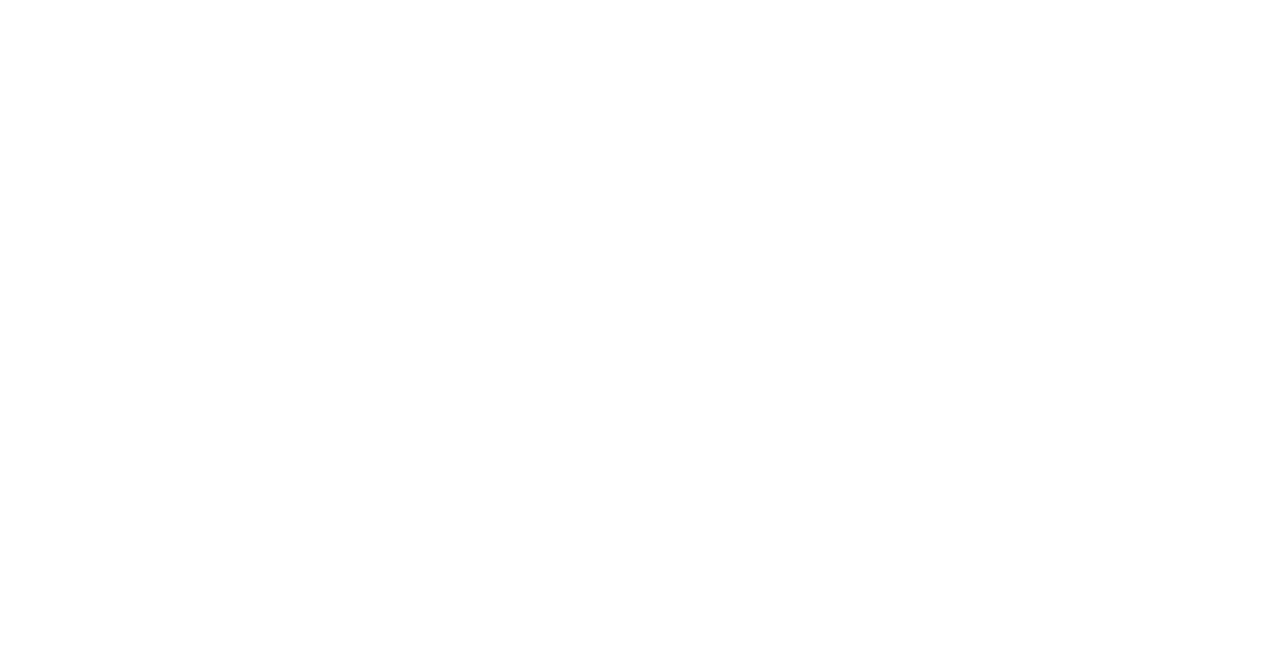
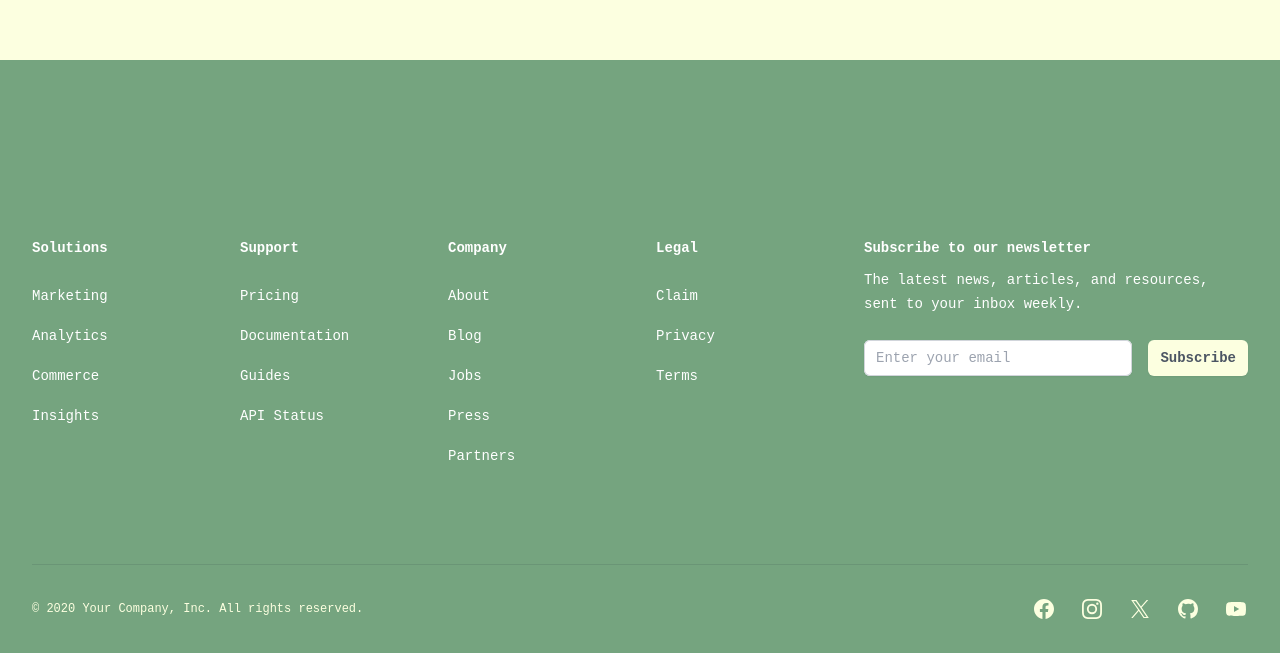
Before and after one commit to Maybol283/Garms, a React (Vite) app in the folder frontend/: page / in a window 1280 px wide. Shown: the part 2132-2785 px from the top of the page. Before the commit the page ends 800 px from the top, so only its background shows below. Built offline with nearby package versions, Linux system fonts and the light colour scheme.

Commit message:
gave up on using snap and falling header at the same time, updated checkout

```diff
--- a/frontend/src/App.tsx
+++ b/frontend/src/App.tsx
@@ -9,11 +9,14 @@
 import ShopBase from "./pages/ShopBase";
 import Cart from "./pages/Cart";
 import Checkout from "./pages/Checkout";
+import Footer from "./components/Footer";
 
 function App() {
   return (
     <BrowserRouter>
       <CartProvider>
+        <Header />
+        <div className="bg-palette-1">
           <Routes>
             <Route path="/" element={<Home />} />
             <Route path="/Mission" element={<Mission />} />
@@ -23,6 +26,8 @@
             <Route path="/Shop/:category/:item" element={<Product />} />
             <Route path="/Checkout" element={<Checkout />} />
           </Routes>
+        </div>
+        <Footer />
       </CartProvider>
     </BrowserRouter>
   );
--- a/frontend/src/components/Footer.tsx
+++ b/frontend/src/components/Footer.tsx
@@ -90,11 +90,11 @@
   };
 
   return (
-    <footer
-      className="bg-palette-3 pt-12 overflow-hidden w-full h-screen"
-      aria-labelledby="footer-heading"
-    >
-      <div className="mx-auto max-w-7xl px-6 pb-8 pt-20 sm:pt-24 lg:px-8 lg:pt-32 overflow-hidden">
+    <footer className="bg-palette-3 pt-12" aria-labelledby="footer-heading">
+      <h2 id="footer-heading" className="sr-only">
+        Footer
+      </h2>
+      <div className="mx-auto max-w-7xl px-6 pb-8 pt-20 sm:pt-24 lg:px-8 lg:pt-32">
         <div className="xl:grid xl:grid-cols-3 xl:gap-8">
           <div className="grid grid-cols-2 gap-8 xl:col-span-2">
             <div className="md:grid md:grid-cols-2 md:gap-8">
@@ -179,7 +179,9 @@
               weekly.
             </p>
             <form className="mt-6 sm:flex sm:max-w-md">
-              <label htmlFor="email-address">Email address</label>
+              <label htmlFor="email-address" className="sr-only">
+                Email address
+              </label>
               <input
                 type="email"
                 name="email-address"
@@ -208,11 +210,12 @@
                 href={item.href}
                 className="text-palette-1 hover:text-gray-300"
               >
+                <span className="sr-only">{item.name}</span>
                 <item.icon className="h-6 w-6 " aria-hidden="true" />
               </a>
             ))}
           </div>
-          <p className="mt-8 text-xs leading-5 text-gray-500 md:order-1 md:mt-0">
+          <p className="mt-8 text-xs leading-5 text-palette-1 md:order-1 md:mt-0">
             &copy; 2020 Your Company, Inc. All rights reserved.
           </p>
         </div>
--- a/frontend/src/pages/Cart.tsx
+++ b/frontend/src/pages/Cart.tsx
@@ -2,7 +2,6 @@
 import { CartContext } from "../context/CartProvider";
 import { useContext, useState, useEffect } from "react";
 import { Link } from "react-router-dom";
-import Footer from "../components/Footer";
 
 export default function Cart() {
   const cart = useContext(CartContext);
@@ -13,6 +12,7 @@
       const newTotal = cart.getCartTotal();
       setTotal(newTotal);
     }
+    console.log(cart?.cartItems);
   }, [cart?.cartItems]);
 
   return (
@@ -28,7 +28,7 @@
               <h2 id="cart-heading" className="sr-only">
                 Items in your shopping cart
               </h2>
-
+              {cart?.cartItems.length === undefined ? (
                 <ul
                   role="list"
                   className="divide-y divide-gray-200 border-b border-t border-gray-200"
@@ -102,6 +102,9 @@
                     </li>
                   ))}
                 </ul>
+              ) : (
+                <div className="text-center"> No Items In Cart</div>
+              )}
             </section>
 
             {/* Order summary */}
@@ -151,7 +154,6 @@
           </form>
         </div>
       </div>
-      <Footer />
     </>
   );
 }
--- a/frontend/src/pages/Checkout.tsx
+++ b/frontend/src/pages/Checkout.tsx
@@ -7,7 +7,6 @@
 import { useContext, useEffect, useState } from "react";
 import { CartContext } from "../context/CartProvider";
 import { Link } from "react-router-dom";
-import Footer from "../components/Footer";
 
 const discount = { code: "CHEAPSKATE", amount: 24 };
 
@@ -520,7 +519,6 @@
           </div>
         </section>
       </main>
-      <Footer />
     </>
   );
 }
--- a/frontend/src/pages/Home.tsx
+++ b/frontend/src/pages/Home.tsx
@@ -2,14 +2,10 @@
 import { ArrowRightCircleIcon } from "@heroicons/react/24/outline";
 import Testimonials from "../components/Testimonials";
 import { Link } from "react-router-dom";
-import Footer from "../components/Footer";
-import Header from "../components/Header";
 
 const Home: React.FC = () => {
   return (
-    <>
-      <main className="snap-y snap-proximity overflow-y-scroll h-screen">
-        <Header />
+    <main>
       <section className="snap-start snap-always pt-24 sm:pt-0 h-screen">
         <div className=" h-full w-full flex items-center justify-center relative">
           <Link
@@ -26,10 +22,7 @@
         </div>
       </section>
 
-        <section
-          role="About"
-          className="snap-start snap-always pb-32 bg-palette-1"
-        >
+      <section role="About" className="pb-32 bg-palette-1">
         <div className="md:min-h-[440px] bg-palette-3 text-center text-white px-2 sm:px-12 lg:px-28">
           <h1 className="pt-10 lg:pt-20 text-4xl font-bold">
             Bringing Your Style
@@ -37,10 +30,10 @@
           <p className="mt-10 text-lg font-bold">
             At Garms, we are committed to bringing you quality garments that
             elevate your style and confidence. Our curated collection features
-              the latest trends and timeless classics, ensuring there's
-              something for every taste and occasion. Whether you're looking for
-              casual wear, formal attire, or unique statement pieces, we've got
-              you covered.
+            the latest trends and timeless classics, ensuring there's something
+            for every taste and occasion. Whether you're looking for casual
+            wear, formal attire, or unique statement pieces, we've got you
+            covered.
           </p>
           <Link
             to="Mission"
@@ -52,18 +45,13 @@
           </Link>
         </div>
       </section>
-        <section
-          role="Carousel Reviews"
-          className="snap-start snap-always h-screen bg-palette-1"
-        >
+      <section role="Carousel Reviews" className="h-screen bg-palette-1">
         <h1 className="bold text-3xl text-center">
           Don't Just Take Our Word For It
         </h1>
         <Testimonials styles="mt-10" />
       </section>
-        <Footer />
     </main>
-    </>
   );
 };
 
--- a/frontend/src/pages/Product.tsx
+++ b/frontend/src/pages/Product.tsx
@@ -12,7 +12,6 @@
 import { useParams } from "react-router";
 import { getItem } from "../ApiCalls";
 import { useTrail, animated } from "@react-spring/web";
-import Footer from "../components/Footer";
 
 const policies = [
   {
@@ -337,7 +336,6 @@
           </div>
         </div>
       </div>
-      <Footer />
     </>
   );
 }
--- a/frontend/src/pages/Shop.tsx
+++ b/frontend/src/pages/Shop.tsx
@@ -7,7 +7,6 @@
 import { CategoryData, ProductData } from "../interface";
 import { getCategory } from "../ApiCalls";
 import { useTrail, useTransition, animated } from "@react-spring/web";
-import Footer from "../components/Footer";
 
 const products: CategoryData[] = [
   {
@@ -505,7 +504,6 @@
           </main>
         </div>
       </div>
-      <Footer />
     </>
   );
 }
--- a/frontend/src/pages/ShopBase.tsx
+++ b/frontend/src/pages/ShopBase.tsx
@@ -3,7 +3,6 @@
 import ShoesCard from "../assets/ShoesCard.jpg";
 import AccessoriesCard from "../assets/AccessoriesCard.jpg";
 import { Link } from "react-router-dom";
-import Footer from "../components/Footer";
 
 let cardItems = [
   {
@@ -45,7 +44,6 @@
           </Link>
         ))}
       </section>
-      <Footer />
     </>
   );
 }
```
Lines whose indentation alone changed are shown as unchanged.
